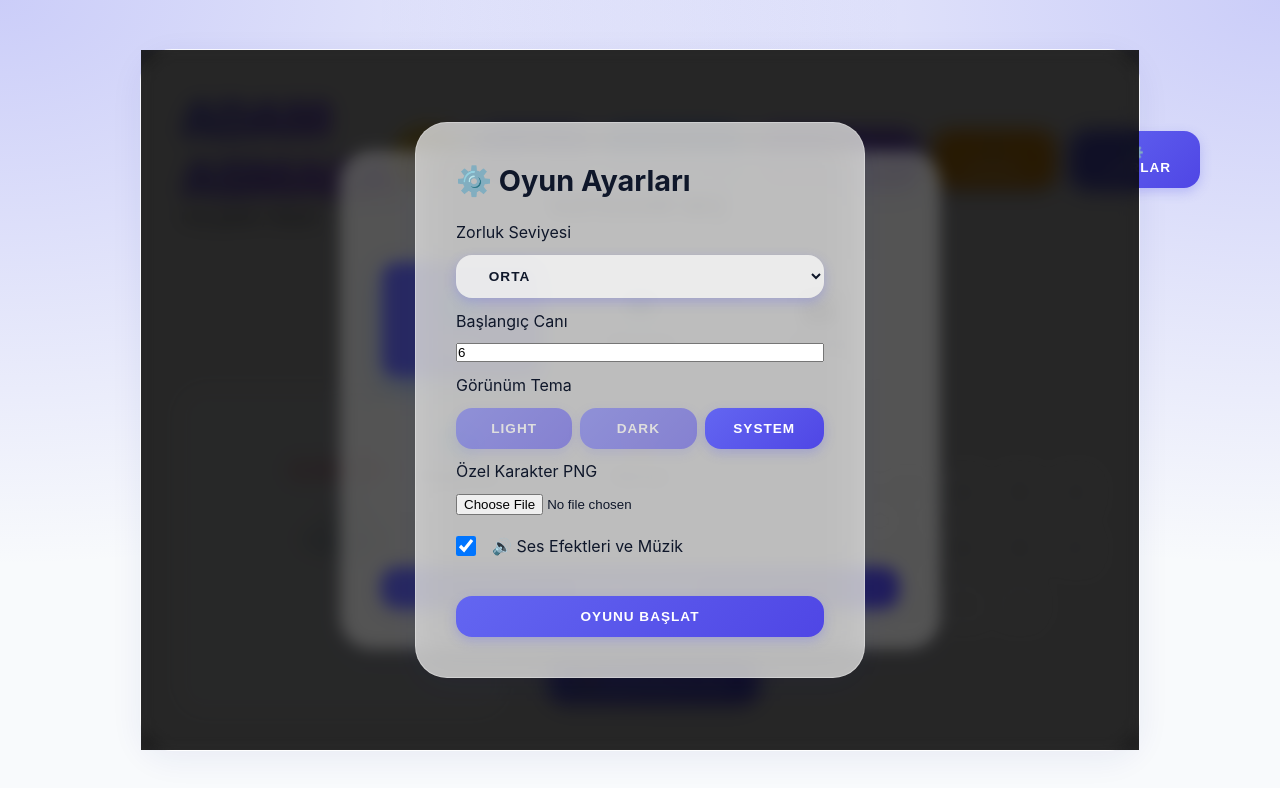
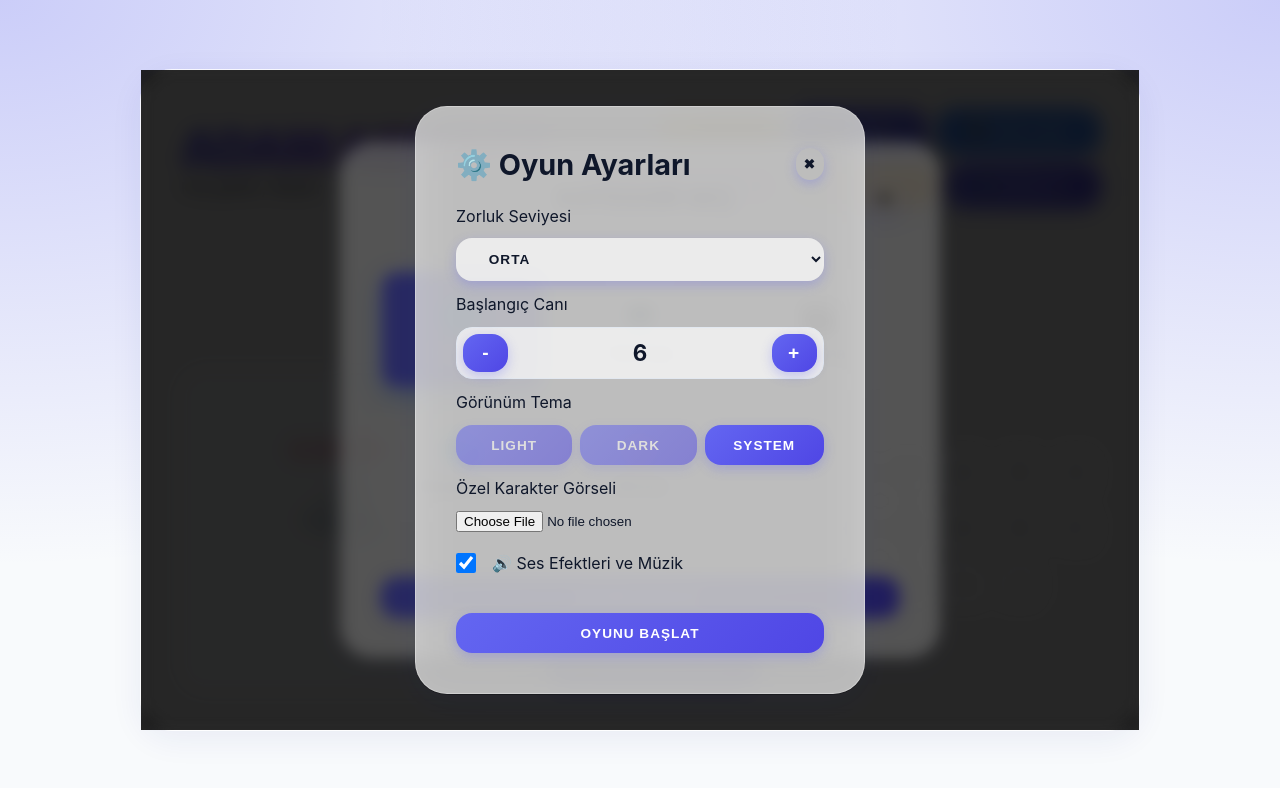
Before and after one commit to yusuf-ulgen/adamAsmaca, a Next.js app in the folder frontend/: page / in a window 1280 px wide. Shown: the top 788 px of the page. Built offline with nearby package versions, Linux system fonts and the light colour scheme.

Commit message:
feat: UI güncellemesi yapıldı, görsel ekleme modu düzenlendi, kelime haznesi arttırıldı.

```diff
--- a/frontend/src/app/page.tsx
+++ b/frontend/src/app/page.tsx
@@ -210,12 +210,22 @@ export default function Home() {
   // Keyboard support
   useEffect(() => {
     const handleKeyDown = (e: KeyboardEvent) => {
+      if (e.key === 'Escape') {
+        setShowSettings(false)
+        setShowCategorySelect(false)
+        setShowShop(false)
+        setShowLeaderboard(false)
+        setShowAchievements(false)
+        return
+      }
       const key = e.key.toUpperCase()
-      if (ALPHABET.includes(key)) handleGuess(key)
+      if (ALPHABET.includes(key) && !showSettings && !showCategorySelect && !showShop && !showLeaderboard && !showAchievements) {
+        handleGuess(key)
+      }
     }
     window.addEventListener('keydown', handleKeyDown)
     return () => window.removeEventListener('keydown', handleKeyDown)
-  }, [handleGuess])
+  }, [handleGuess, showSettings, showCategorySelect, showShop, showLeaderboard, showAchievements])
 
   const revealPercent = Math.min((mistakes / maxErrors) * 100, 100)
 
@@ -243,7 +253,11 @@ export default function Home() {
       {showCategorySelect && (
         <div className="settings-overlay">
           <div className="settings-modal" style={{ maxWidth: '600px' }}>
-            <h2 style={{ textAlign: 'center' }}>KATEGORİ SEÇ</h2>
+            <div style={{ display: 'flex', justifyContent: 'space-between', alignItems: 'center', marginBottom: '1rem' }}>
+              <div style={{ width: '40px' }}></div>
+              <h2 style={{ textAlign: 'center', margin: 0 }}>KATEGORİ SEÇ</h2>
+              <button className="button" style={{ padding: '0.5rem', background: 'transparent', color: 'var(--foreground)' }} onClick={() => setShowCategorySelect(false)}>✖</button>
+            </div>
             <div className="category-grid">
               {[
                 { id: 'GENEL', icon: '🌐', label: 'Genel' },
@@ -267,12 +281,12 @@ export default function Home() {
         </div>
       )}
 
-      <header style={{ width: '100%', display: 'flex', justifyContent: 'space-between', alignItems: 'center' }}>
-        <div>
+      <header style={{ width: '100%', display: 'flex', justifyContent: 'space-between', alignItems: 'center', flexWrap: 'wrap', gap: '1.5rem' }}>
+        <div style={{ minWidth: '200px' }}>
           <h1>ADAM ASMACA</h1>
           <p style={{ opacity: 0.7 }}>Hoş geldin, {user?.name}</p>
         </div>
-        <div style={{ display: 'flex', gap: '1rem', alignItems: 'center' }}>
+        <div style={{ display: 'flex', gap: '0.8rem', alignItems: 'center', flexWrap: 'wrap', flex: 1, justifyContent: 'flex-end' }}>
           {user && (user as any).currentStreak > 1 && (
             <div className="combo-badge">
               🔥 {(user as any).currentStreak} SERİ!
@@ -288,9 +302,12 @@ export default function Home() {
       </header>
 
       {/* Timer & Info Bar */}
-      <div style={{ width: '100%', display: 'flex', justifyContent: 'center', margin: '1rem 0' }}>
-        <div className={`gold-badge ${timeLeft < 10 ? 'pulsate' : ''}`} style={{ background: timeLeft < 10 ? 'var(--error)' : 'rgba(255,255,255,0.1)', fontSize: '1.2rem', padding: '0.8rem 2rem' }}>
-          ⏱️ KALAN SÜRE: {timeLeft}s
+      <div style={{ width: '100%', display: 'flex', justifyContent: 'center', gap: '1rem', margin: '1rem 0', flexWrap: 'wrap' }}>
+        <div className={`gold-badge ${timeLeft < 10 ? 'pulsate' : ''}`} style={{ background: timeLeft < 10 ? 'var(--error)' : 'var(--surface)', border: '1px solid var(--border)', color: timeLeft < 10 ? 'white' : 'var(--foreground)', fontSize: '1.2rem', padding: '0.8rem 2rem' }}>
+          ⏱️ SÜRE: {timeLeft}s
+        </div>
+        <div className={`gold-badge ${mistakes >= maxErrors - 1 ? 'pulsate' : ''}`} style={{ background: mistakes >= maxErrors - 1 ? 'var(--error)' : 'var(--surface)', border: '1px solid var(--border)', color: mistakes >= maxErrors - 1 ? 'white' : 'var(--foreground)', fontSize: '1.2rem', padding: '0.8rem 2rem' }}>
+          ❤️ CAN: {maxErrors - mistakes} / {maxErrors}
         </div>
       </div>
 
@@ -308,13 +325,41 @@ export default function Home() {
       <main style={{ display: 'flex', gap: '3rem', width: '100%', flexWrap: 'wrap', justifyContent: 'center' }}>
         <div className={`gallows-container ${isShaking ? 'shake' : ''}`}>
           {customImage ? (
-            <>
-              <img src={customImage} className="custom-image" alt="Hangman" />
-              <div
-                className="mask-container"
-                style={{ transform: `scaleY(${1 - revealPercent / 100})` }}
-              />
-            </>
+            <div style={{ position: 'relative', width: '320px', height: '320px' }}>
+              <svg width="320" height="320" viewBox="0 0 320 320" style={{ position: 'absolute', top: 0, left: 0 }}>
+                <g stroke="var(--foreground)" strokeLinecap="round">
+                  <line x1="40" y1="280" x2="280" y2="280" strokeWidth="8" />
+                  <line x1="80" y1="280" x2="80" y2="40" strokeWidth="8" />
+                  <line x1="76" y1="40" x2="220" y2="40" strokeWidth="8" />
+                  <line x1="80" y1="80" x2="120" y2="40" strokeWidth="8" />
+                  <line x1="220" y1="40" x2="220" y2="80" strokeWidth="4" />
+                </g>
+              </svg>
+              <div style={{
+                position: 'absolute',
+                top: '80px',
+                left: '160px',
+                width: '120px',
+                height: '180px',
+                display: 'flex',
+                justifyContent: 'center',
+                alignItems: 'flex-start'
+              }}>
+                <img
+                  src={customImage}
+                  style={{
+                    width: '100%',
+                    height: '100%',
+                    objectFit: 'cover',
+                    objectPosition: 'top center',
+                    clipPath: `inset(0 0 ${100 - revealPercent}% 0)`,
+                    transition: 'clip-path 0.5s ease',
+                    borderRadius: '0.5rem'
+                  }}
+                  alt="Hangman"
+                />
+              </div>
+            </div>
           ) : (
             <div style={{ textAlign: 'center', fontSize: '1.2rem', fontWeight: 'bold' }}>
               <div style={{ marginBottom: '1rem', color: 'var(--error)' }}>
@@ -374,7 +419,10 @@ export default function Home() {
       {showSettings && (
         <div className="settings-overlay">
           <div className="settings-modal" style={{ backdropFilter: 'blur(20px)' }}>
-            <h2 style={{ fontSize: '1.8rem' }}>⚙️ Oyun Ayarları</h2>
+            <div style={{ display: 'flex', justifyContent: 'space-between', alignItems: 'center' }}>
+              <h2 style={{ fontSize: '1.8rem', margin: 0 }}>⚙️ Oyun Ayarları</h2>
+              <button className="button" style={{ padding: '0.5rem', background: 'transparent', color: 'var(--foreground)' }} onClick={() => setShowSettings(false)}>✖</button>
+            </div>
             <div style={{ display: 'flex', flexDirection: 'column', gap: '0.8rem' }}>
               <label>Zorluk Seviyesi</label>
               <select value={difficulty} onChange={(e) => setDifficulty(e.target.value)} className="button" style={{ background: 'var(--surface)', color: 'var(--foreground)' }}>
@@ -384,7 +432,33 @@ export default function Home() {
               </select>
 
               <label>Başlangıç Canı</label>
-              <input type="number" value={maxErrors} onChange={(e) => setMaxErrors(Number(e.target.value))} min="1" max="15" />
+              <div style={{
+                display: 'flex',
+                alignItems: 'center',
+                gap: '1rem',
+                background: 'var(--surface)',
+                borderRadius: '1rem',
+                padding: '0.4rem',
+                border: '1px solid var(--border)'
+              }}>
+                <button
+                  className="button"
+                  style={{ padding: '0.5rem 1rem', fontSize: '1.2rem', margin: 0, minWidth: '45px' }}
+                  onClick={() => setMaxErrors(Math.max(1, maxErrors - 1))}
+                >
+                  -
+                </button>
+                <div style={{ flex: 1, textAlign: 'center', fontSize: '1.4rem', fontWeight: 'bold' }}>
+                  {maxErrors}
+                </div>
+                <button
+                  className="button"
+                  style={{ padding: '0.5rem 1rem', fontSize: '1.2rem', margin: 0, minWidth: '45px' }}
+                  onClick={() => setMaxErrors(Math.min(15, maxErrors + 1))}
+                >
+                  +
+                </button>
+              </div>
 
               <label>Görünüm Tema</label>
               <div style={{ display: 'flex', gap: '0.5rem' }}>
@@ -393,8 +467,8 @@ export default function Home() {
                 ))}
               </div>
 
-              <label>Özel Karakter PNG</label>
-              <input type="file" accept="image/png" onChange={(e) => {
+              <label>Özel Karakter Görseli</label>
+              <input type="file" accept="image/png, image/jpeg, image/jpg, image/webp" onChange={(e) => {
                 const file = e.target.files?.[0]
                 if (file) {
                   const reader = new FileReader()
```
Also changed, not shown: 2 other files (tests, documents, lock files or other folders).
